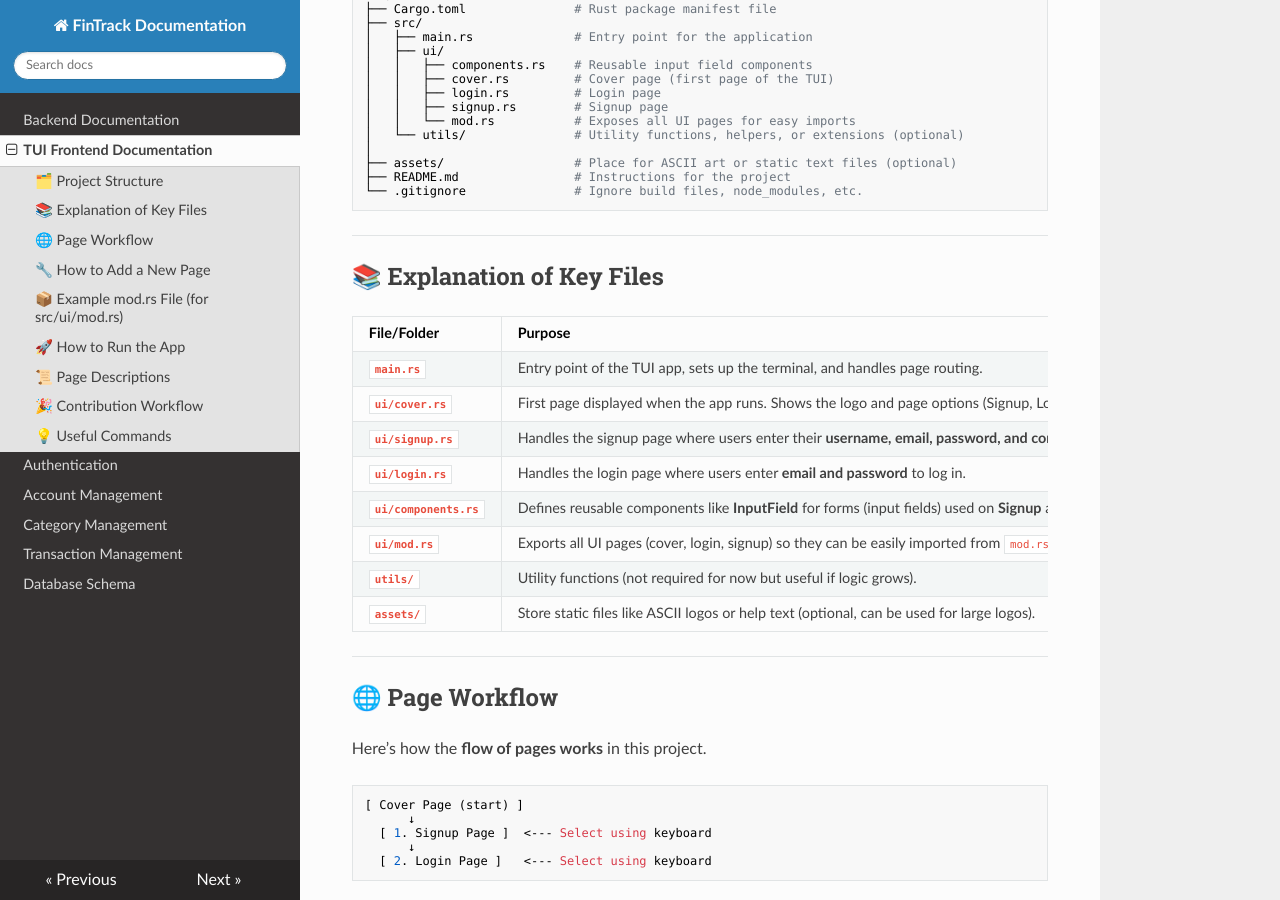
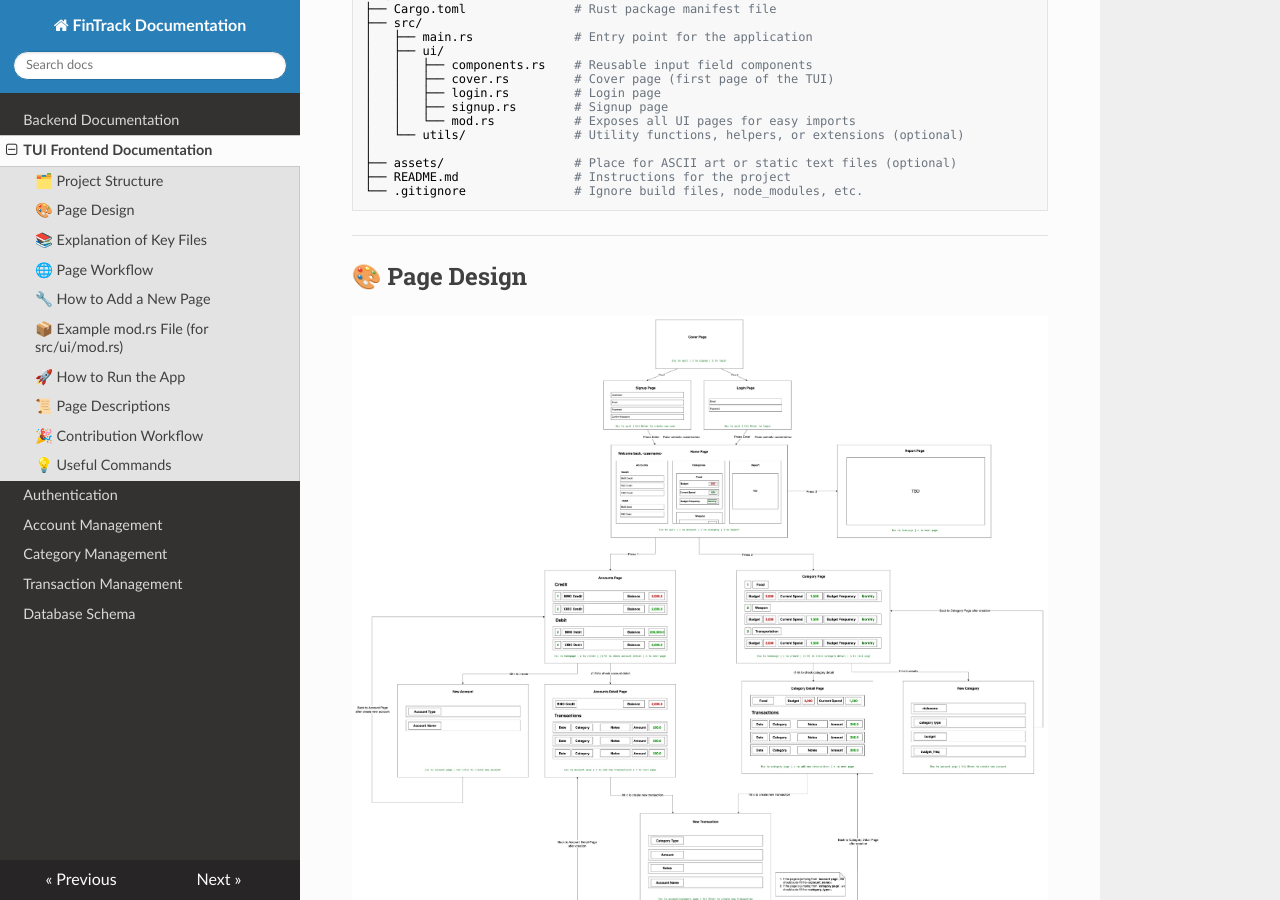
Before and after one commit to FinTrak-Solutions/Backend, an MkDocs documentation site: the page built from Documentation/docs/frontend.md, in a window 1280 px wide and 900 px high, scrolled down 483 px. Built offline with MkDocs 1.6.1, drawn with Linux system fonts in a browser that asks for light colours; nearby versions of some CDN libraries.

Commit message:
doc deployed

````diff
--- a/Documentation/docs/frontend.md
+++ b/Documentation/docs/frontend.md
@@ -32,6 +32,11 @@ TUI/
 ├── README.md                # Instructions for the project
 └── .gitignore               # Ignore build files, node_modules, etc.
 ```
+
+---
+
+## **🎨 Page Design**
+![page](static/FinTrack.jpg)
 
 ---
 
````
Also changed, not shown: Documentation/docs/static/FinTrack.jpg (added), Documentation/site/index.html, Documentation/site/search/search_index.json, 1 other file.
